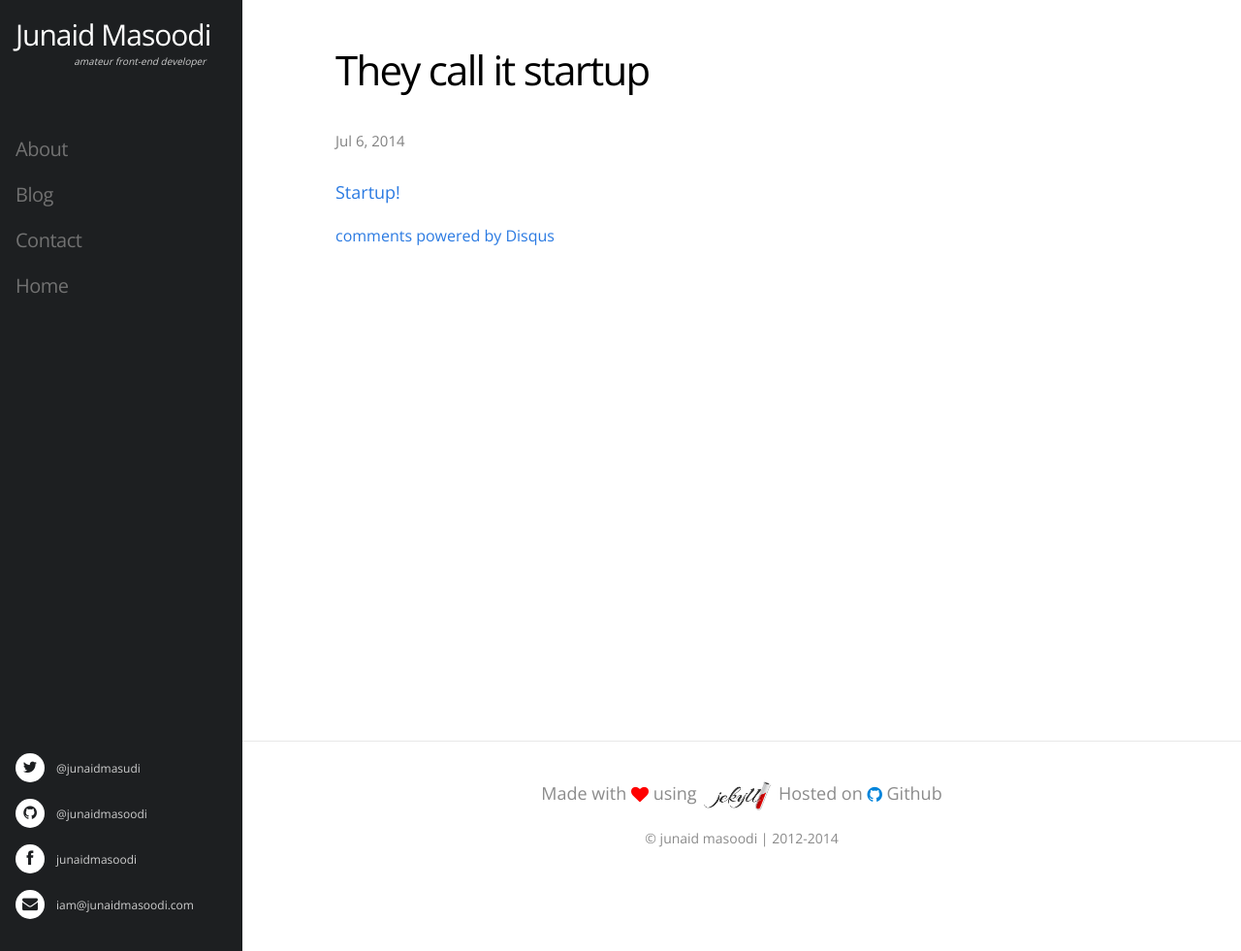
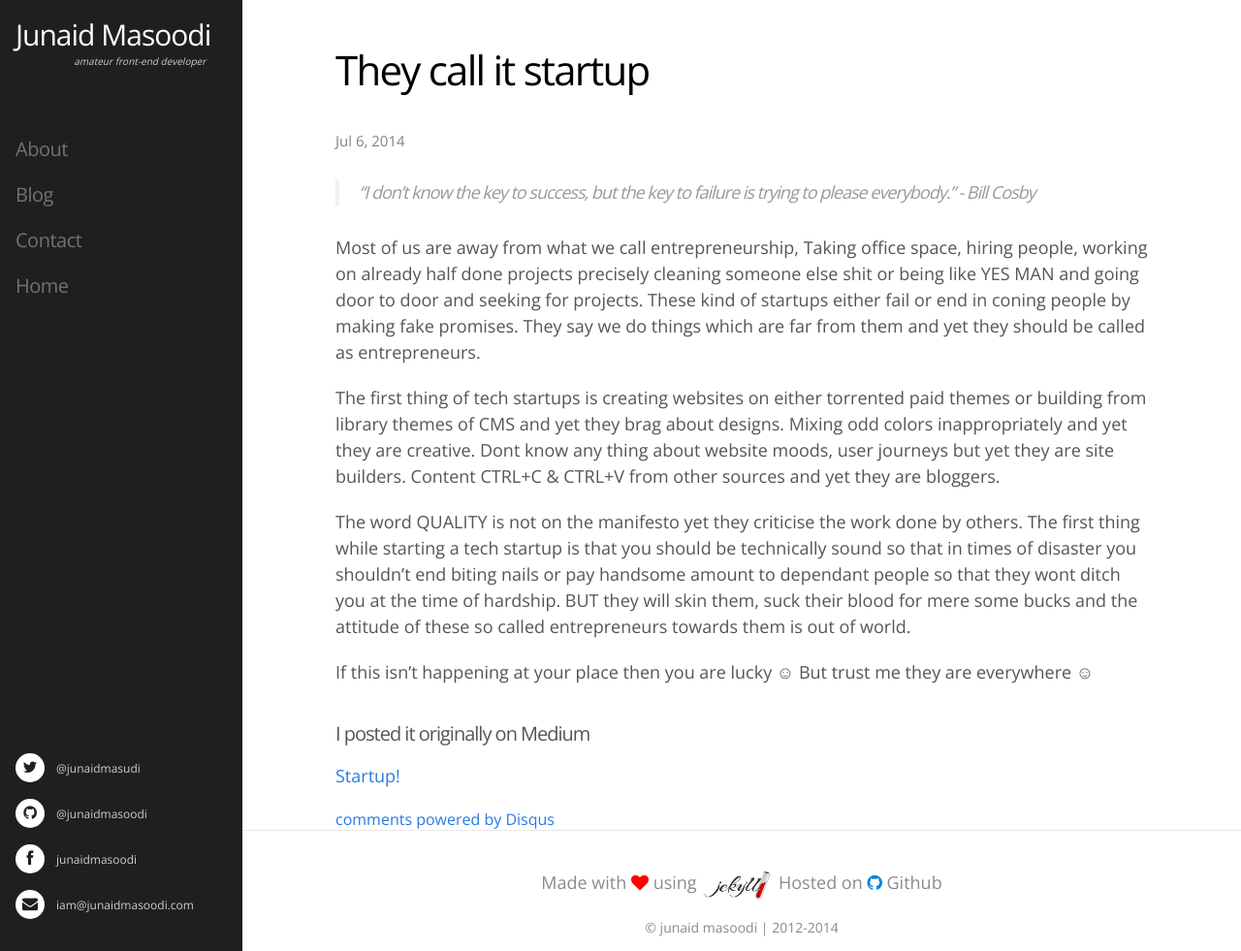
Before and after one commit to junaidmasoodi/junaidmasoodi.github.com, a Jekyll site: the page built from _posts/06-07-14-startup.markdown, in a window 1280 px wide and 981 px high. Shown: the whole window at 97% size. Built offline with Jekyll 4.4.1, drawn with Linux system fonts in a browser that asks for light colours; nearby versions of some CDN libraries; a script that is not in the unit is left out; comment, search, counter and statistics services are not loaded.

Commit message:
adding new post

```diff
--- a/_posts/06-07-14-startup.markdown
+++ b/_posts/06-07-14-startup.markdown
@@ -4,5 +4,17 @@ title:  "They call it startup"
 date:   2014-07-06 11:09:54
 categories: Microsoft
 ---
+> “I don’t know the key to success, but the key to failure is trying to please everybody.” - Bill Cosby
+
+Most of us are away from what we call entrepreneurship, Taking office space, hiring people, working on already half done projects precisely cleaning someone else shit or being like YES MAN and going door to door and seeking for projects.
+These kind of startups either fail or end in coning people by making fake promises. They say we do things which are far from them and yet they should be called as entrepreneurs.
+
+The first thing of tech startups is creating websites on either torrented paid themes or building from library themes of CMS and yet they brag about designs. Mixing odd colors inappropriately and yet they are creative. Dont know any thing about website moods, user journeys but yet they are site builders. Content CTRL+C & CTRL+V from other sources and yet they are bloggers.
+
+The word QUALITY is not on the manifesto yet they criticise the work done by others. The first thing while starting a tech startup is that you should be technically sound so that in times of disaster you shouldn’t end biting nails or pay handsome amount to dependant people so that they wont ditch you at the time of hardship. BUT they will skin them, suck their blood for mere some bucks and the attitude of these so called entrepreneurs towards them is out of world.
+
+If this isn’t happening at your place then you are lucky ☺ But trust me they are everywhere ☺
+
+####I posted it originally on Medium
 
 <script async src="https://static.medium.com/embed.js"></script><a class="m-story" data-collapsed="true" href="https://medium.com/@junaidmasudi/startup-ae4c52311dfa">Startup!</a>
```
